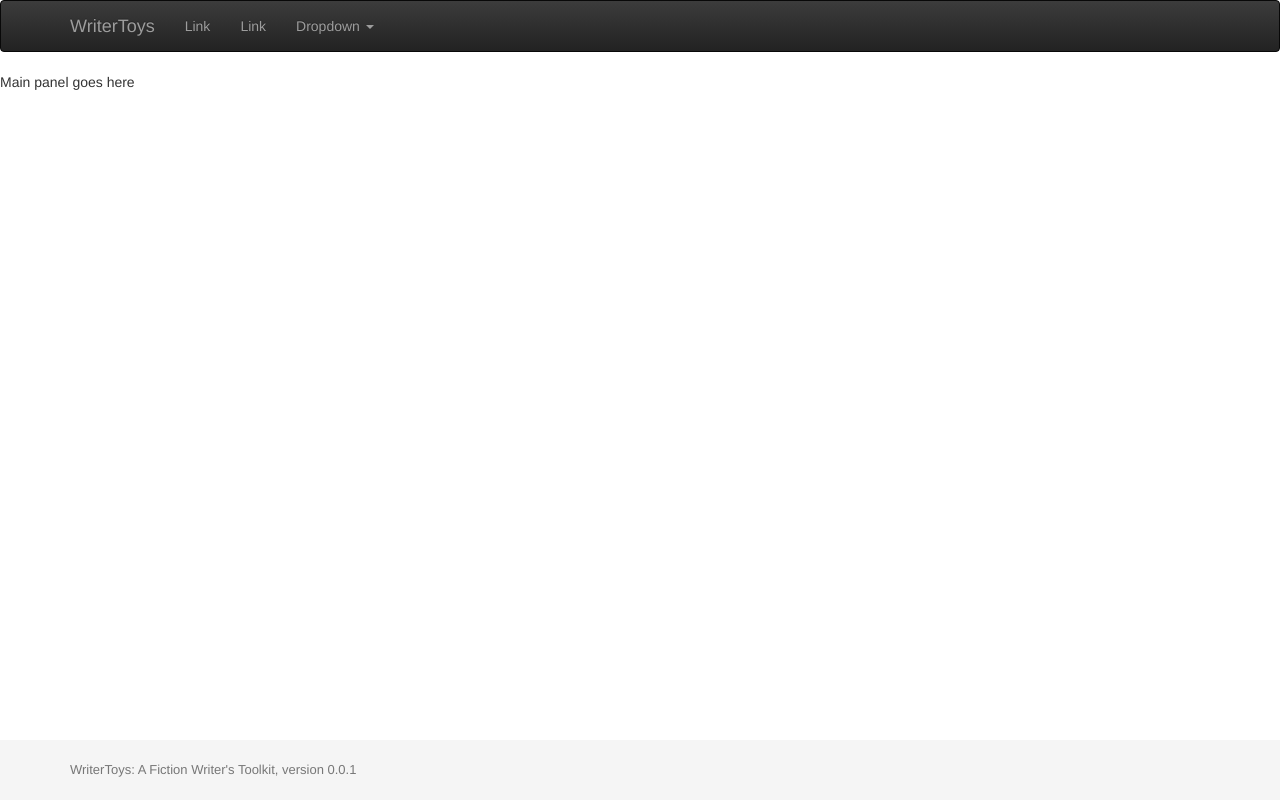
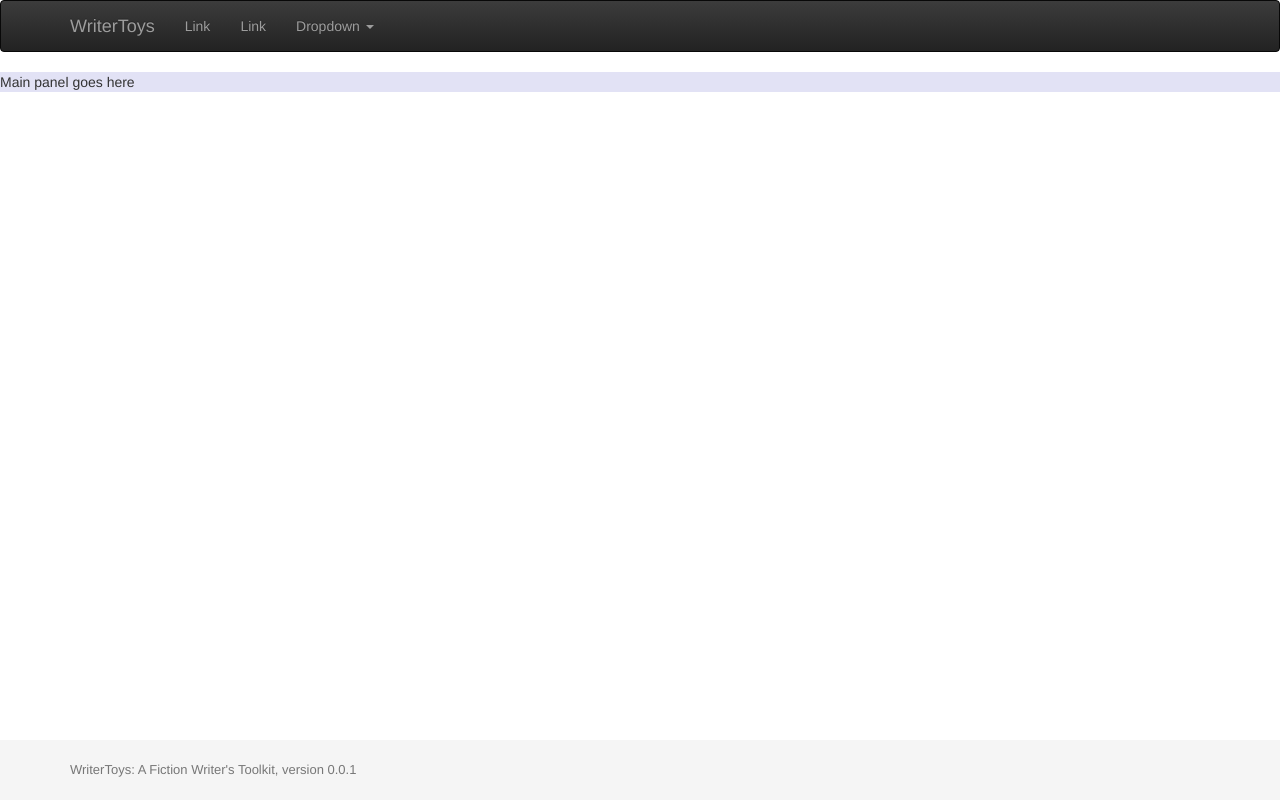
Before and after one commit to rlunde/writertoys, a React (Create React App) app in the folder client/: page / in a window 1280 px wide. Built offline with nearby package versions, Linux system fonts and the light colour scheme.

Commit message:
minor layout tweaks--still not working

```diff
--- a/client/src/components/App.js
+++ b/client/src/components/App.js
@@ -1,7 +1,7 @@
 import React, {Component} from 'react';
 import 'bootstrap/dist/css/bootstrap.css'
 import 'bootstrap/dist/css/bootstrap-theme.css'
-import '../style/writertoys.css'
+
 import { Nav, NavItem, MenuItem, Navbar, NavDropdown } from 'react-bootstrap'
 
 const navbarInstance = (
--- a/client/src/index.js
+++ b/client/src/index.js
@@ -3,7 +3,7 @@ import ReactDOM from 'react-dom';
 import { Provider } from 'react-redux';
 import { createStore, applyMiddleware } from 'redux';
 import './style/index.css';
-
+import './style/writertoys.css'
 import App from './components/App';
 // BrowserRouter creates a browser history
 //import { BrowserRouter, Link, Route } from 'react-router-dom';
--- a/client/src/style/writertoys.css
+++ b/client/src/style/writertoys.css
@@ -3,13 +3,22 @@ html {
   position: relative;
   min-height: 100%;
 }
-/*
-body {
-  margin-top: 60px;
-  margin-bottom: 60px;
-} */
+
+.root {
+  /* margin-top: 60px;
+  margin-bottom: 60px; */
+  display: flex;
+  justify-content: center;
+
+}
 .main {
   margin: 0 auto;
+  background-color: #e2e2f5;
+  /* I've tried about a million settings with flexbox, and can't
+     figure out how to get this div to stretch vertically to fill
+     the space between nave and footer.
+     */
+  /* height: 500px; */
 }
 /* sticky footer */
 .footer {
```
Also changed, not shown: 1 other file (tests, documents, lock files or other folders).
